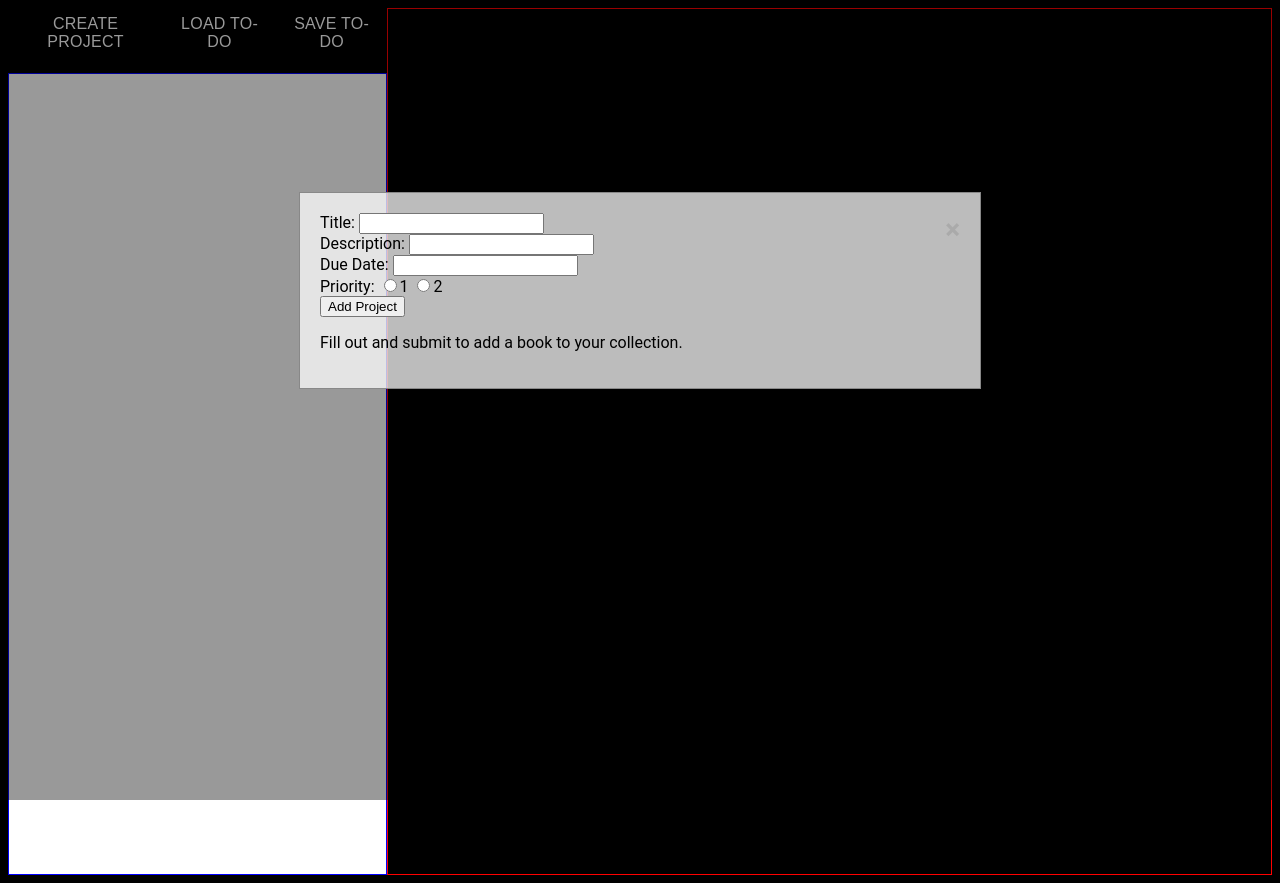
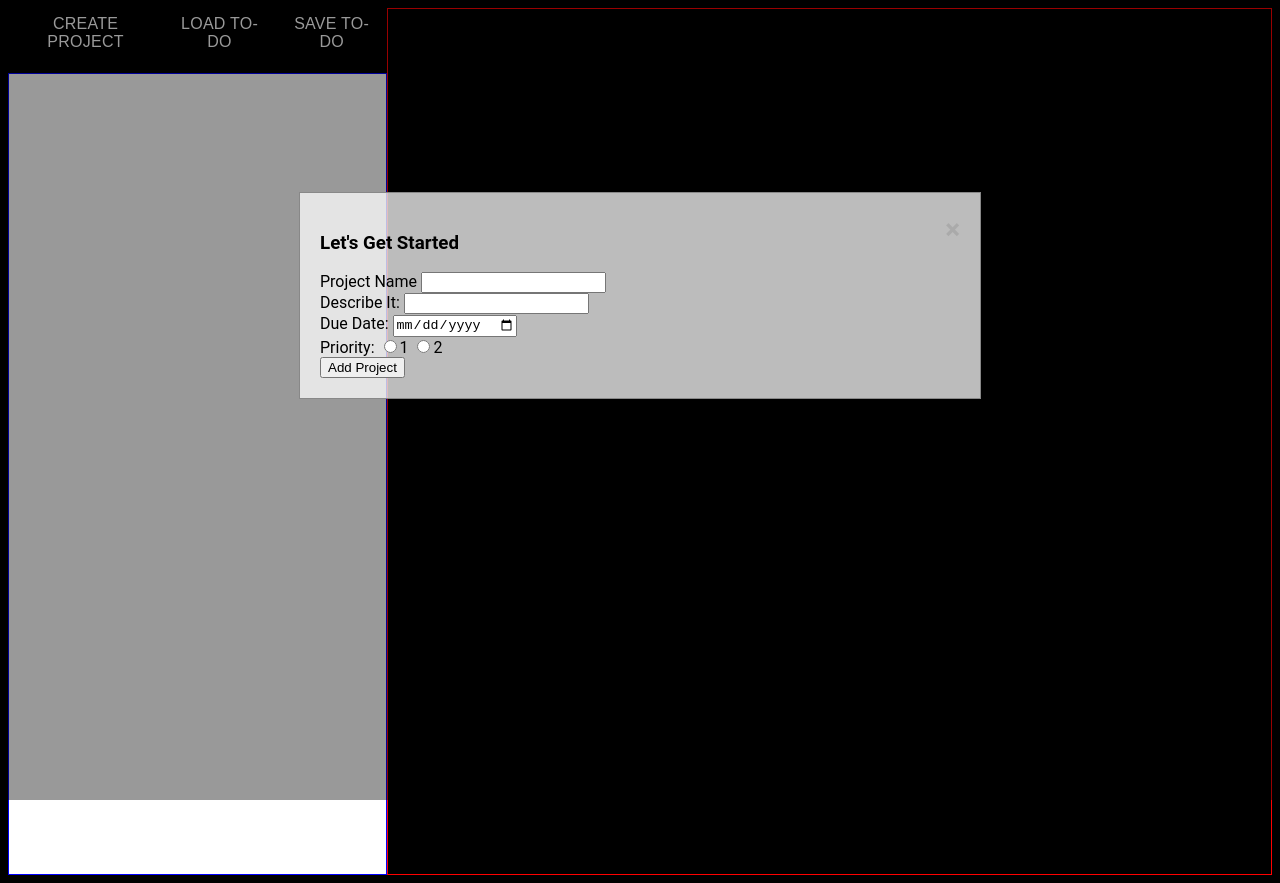
Before and after one commit to koppenj/todo, a website built with webpack: page dist/index.html in a window 1280 px wide. Both pictures are taken after a click on the button "CREATE PROJECT". Built offline with nearby package versions, Linux system fonts and the light colour scheme.

Commit message:
Cleaning up miss

```diff
--- a/dist/index.html
+++ b/dist/index.html
@@ -10,20 +10,19 @@
   <div id="formModal" class="modal">
     <div class="modalContent">
       <span class="close">&times;</span>
+      <h3>Let's Get Started</h3>
       <form id="bookInput">
-        <label for="title">Title:</label>
+        <label for="title">Project Name</label>
           <input type="text" id="title" name="title" required><br>
-        <label for="description">Description:</label>
+        <label for="description">Describe It:</label>
           <input type="text" id="description" name="description" required><br>
         <label for="dueDate">Due Date:</label>
-          <input type="number" id="dueDate" name="dueDate" required><br>
+          <input type="date" id="dueDate" name="dueDate" required><br>
         <label for="priority">Priority:</label>
           <input type="radio" id="priority" name="priority" value=1 required>1
           <input type="radio" id="priority" name="priority" value=2 required>2<br>
         <button id="submitProject" type="submit">Add Project</button>
       </form>
-      <p>Fill out and submit to add a book to your collection.</p>
-
     </div>
   </div>
   <div class="container">
```
